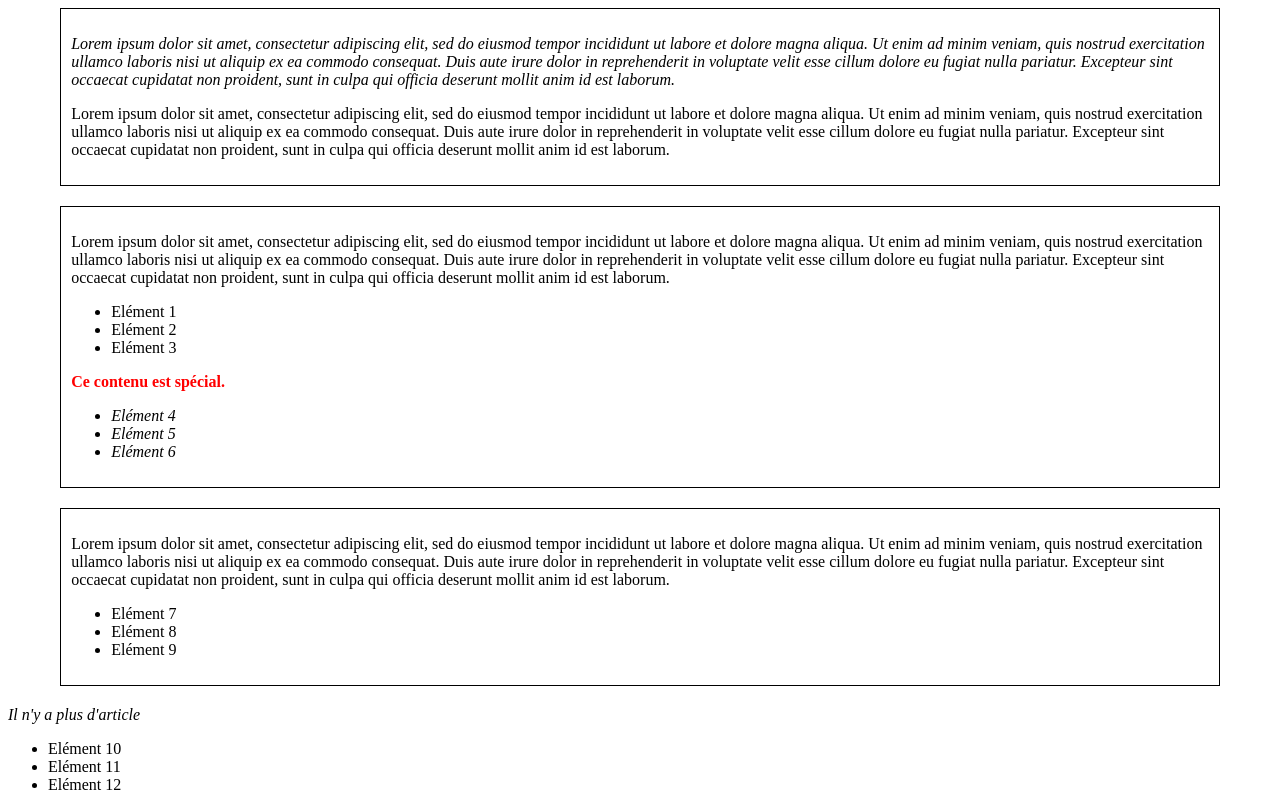
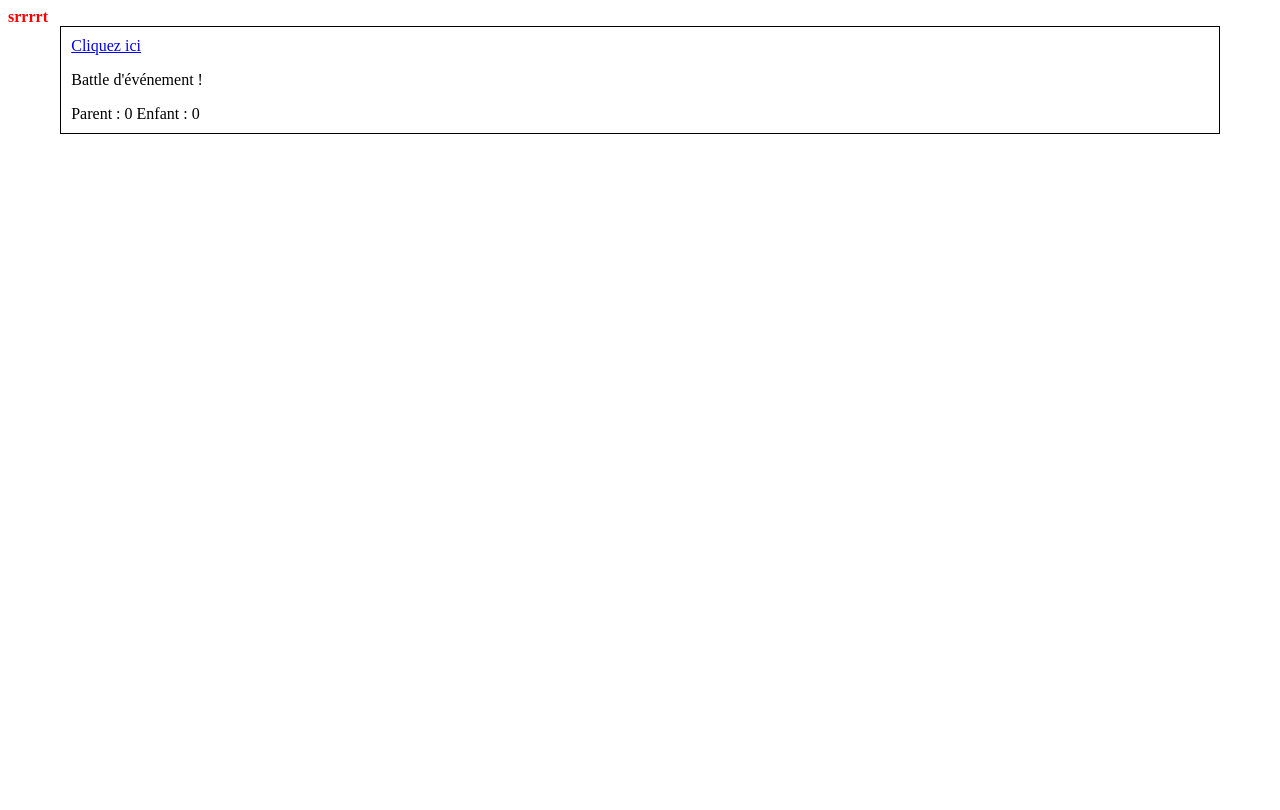
Before and after one commit to ethland-grg/TP, a plain HTML site: page exo_javascript/index.html in a window 1280 px wide. Drawn offline with Linux system fonts and the light colour scheme.

Commit message:
22/10/22

```diff
--- a/exo_javascript/index.html
+++ b/exo_javascript/index.html
@@ -8,7 +8,12 @@
     <script src="javascript.js"></script>
 </head>
 <body>
-    <article>
+
+  <!--
+
+    exo1
+
+      <article>
         <p class="important">Lorem ipsum dolor sit amet, consectetur adipiscing elit, sed do eiusmod tempor incididunt ut labore et dolore magna aliqua. Ut enim ad minim veniam, quis nostrud exercitation ullamco laboris nisi ut aliquip ex ea commodo consequat. Duis aute irure dolor in reprehenderit in voluptate velit esse cillum dolore eu fugiat nulla pariatur. Excepteur sint occaecat cupidatat non proident, sunt in culpa qui officia deserunt mollit anim id est laborum.</p>
         <p>Lorem ipsum dolor sit amet, consectetur adipiscing elit, sed do eiusmod tempor incididunt ut labore et dolore magna aliqua. Ut enim ad minim veniam, quis nostrud exercitation ullamco laboris nisi ut aliquip ex ea commodo consequat. Duis aute irure dolor in reprehenderit in voluptate velit esse cillum dolore eu fugiat nulla pariatur. Excepteur sint occaecat cupidatat non proident, sunt in culpa qui officia deserunt mollit anim id est laborum.</p>
       </article>
@@ -46,5 +51,24 @@
         <li>Elément 12</li>
       </ul>
       </p>
+      -->
+      <!--9999999999999999999999999999999999999999999999999999999999999999-->
+
+      <!-- exo2 -->
+
+      <div id="main">
+      srrrrt
+      </div>
+      <!--66666666666666666666666666666666666666666666666666-->
+
+      <!-- exo3 -->
+
+      <article id="parent">
+      <a class="link" id="child" href="#">Cliquez ici</a>
+      <p>Battle d'événement !</p>
+      Parent : <span id="parent-count">0</span>
+      Enfant : <span id="child-count">0</span>
+    </article>
+
 </body>
 </html>
--- a/exo_javascript/javascript.js
+++ b/exo_javascript/javascript.js
@@ -1,8 +1,85 @@
-/*let main = document.getElementById("main-content");
+/* exo1 */
+/*
+let main = document.getElementById("main-content");
 console.log(main);
 
 let important = document.getElementsByClassName("important");
-console.log(important);*/
+console.log(important);
 
 let article = document.getElementsByTagName("article");
 console.log(article);
+
+let elt = document.querySelector("article > ul.important > li ");
+console.log(elt) ; */
+
+/*895649887+446558888888888888888888888888888888888888888888888888888888888888*/
+
+/* exo2 */
+/*
+const newElt = document.createElement("div");
+let elt = document.getElementById("main");
+elt.appendChild(newElt);
+console.log (newElt);
+
+
+let element = document.getElementById("main");
+element.innerHTML = "<ul><li>element1</li><li>element1</li></ul>";
+
+let desc = document.getElementsByTagName("p")
+*/
+
+/* Exo3 */
+/*
+var enfant=document.getElementById("child");
+var parent=document.getElementById("parent");
+var enfantCount=document.getElementById("child-count");
+var parentCount=document.getElementById("parent-count");
+var enfantScore = 0;
+var parentScore = 0;
+
+parent.addEventListener("click", function() {
+    parentCount.innerHTML = ++parentScore;
+
+  console.log(parentCount);
+});
+
+enfant.addEventListener("click", function() {
+    enfantCount.innerHTML = ++enfantScore;
+
+  console.log(parentCount);
+});
+*/
+
+/* Exo4 */
+const Nom = document.querySelector('input');
+const resName = document.getElementById('res-name');
+
+Nom.addEventListener('change', updateValue);
+
+function updateValue(a) {
+  resName.textContent = a.target.value;
+}
+/*
+const Genre = document.getElementById('gender');
+const resGenre = document.getElementById('res-gender');
+
+Genre.addEventListener('change', updateValue);
+
+function updateValue(b) {
+  resGenre.textContent = b.target.value;
+}   */
+
+const Genre = document.getElementById('gender');
+const resGenre = document.getElementById('res-gender');
+
+Genre.addEventListener('change', function(event){
+         resGenre.textContent = event.target.value;
+                       });
+
+
+
+
+/* git pull recuperer
+git push envoyer
+git add
+git comit pour metre nom*/
--- a/exo_javascript/style.css
+++ b/exo_javascript/style.css
@@ -1,3 +1,5 @@
+/* exo1*/
+/*
 article {
     margin: auto;
     margin-bottom: 20px;
@@ -14,3 +16,22 @@ article {
   .important {
     font-style: italic;
   }
+  */
+  /* 88888888888888888888888888888888888888888888888*/
+  /* exo2 */
+  article {
+    margin: auto;
+    margin-bottom: 20px;
+    width: 90%;
+    border: 1px solid black;
+    padding: 10px;
+  }
+
+  #main {
+    font-weight: bold;
+    color: red;
+  }
+
+  .important {
+    font-style: italic;
+  }
```
